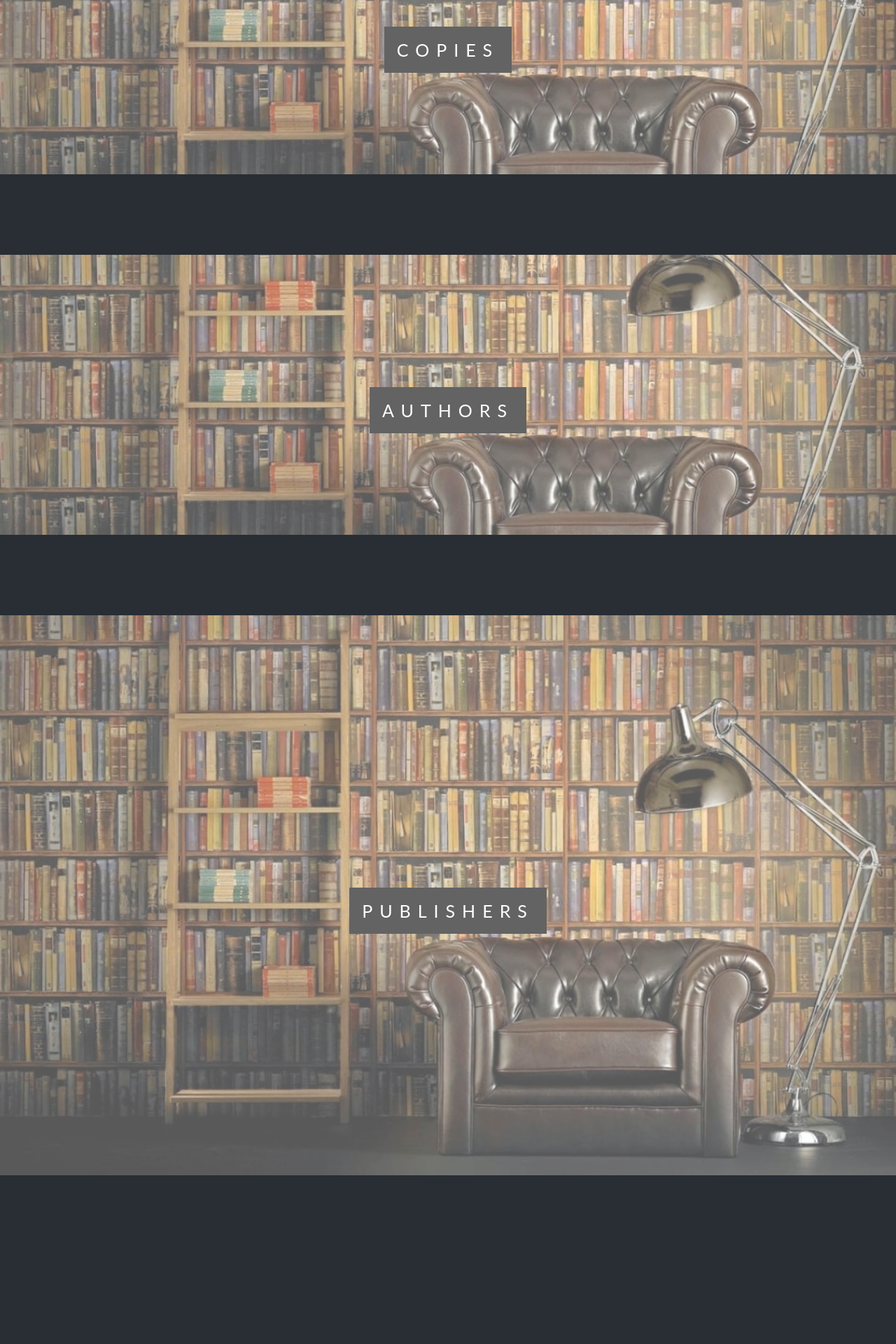
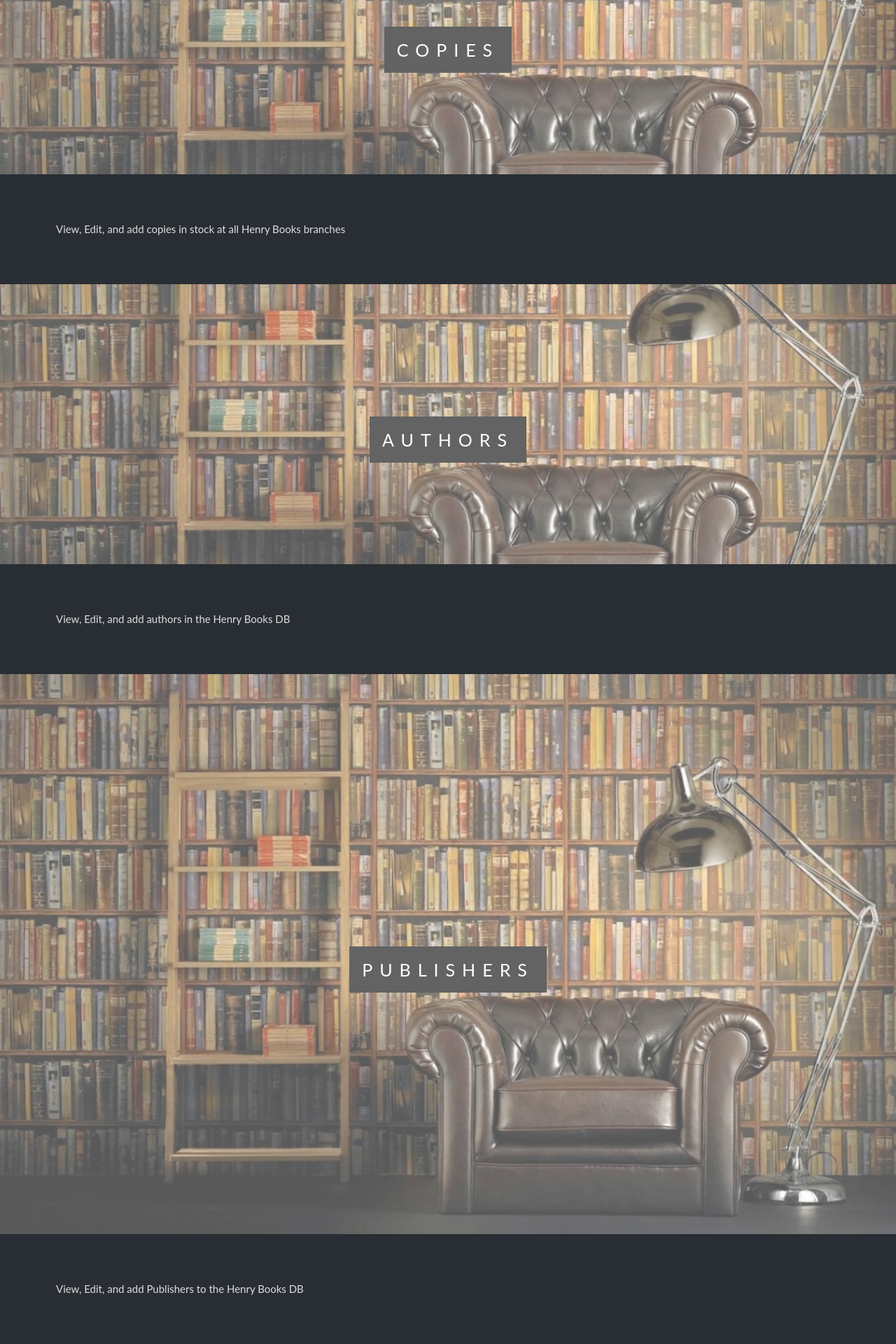
Before and after one commit to apardo04/cop4710_flask_asg5, a Flask app: page / in a window 1280 px wide. Shown: the part 1163-3083 px from the top of the page at 70% size. Before the commit the page ends 2842 px from the top, so only its background shows below. Run offline with Flask 2, Linux system fonts and the light colour scheme.

Commit message:
editing homepage; adding edit to all other tables

```diff
--- a/app.py
+++ b/app.py
@@ -63,15 +63,25 @@ def book_add():
     db.query("INSERT INTO book(bookCode, title, publisherCode, type, paperback) VALUES(" + bookCode + ", '" + title + "','" + publisherCode+ "', '" + type + "', '" + paperback + "');")
     return redirect("/books")
 
+@app.route("/books/edit", methods=["POST"])
+def book_edit():
+    bookCode = request.form['bookCode']
+    title = request.form['title']
+    publisherCode = request.form['publisherCode']
+    type = request.form['type']
+    paperback = request.form['paperback']
+    db.query("UPDATE book SET title ='" + title + "', publisherCode = '" + publisherCode + "', type = '" + type + "', paperback = '" + paperback + "' WHERE bookCode = '" + bookCode + "';")
+    return redirect('/books')
+
 @app.route("/copies")
 def copies():
-    db.query("SELECT title, branchName, copyNum, quality, price, copy.bookCode, copy.branchNum FROM book.copy INNER JOIN book, branch WHERE copy.bookCode = book.bookCode AND copy.branchNum = branch.branchNum;")
+    db.query("SELECT title, branchName, copyNum, quality, price, copy.bookCode, copy.branchNum, copy.bookCode FROM book.copy INNER JOIN book, branch WHERE copy.bookCode = book.bookCode AND copy.branchNum = branch.branchNum;")
     r = db.store_result().fetch_row(0)
     copies = {}
     i = 0
     for x in r:
         copies[i] = {"title": x[0].decode('utf8'), "branchName": x[1].decode('utf8'), "copyNum": x[2],
-                    "quality": x[3].decode('utf8'), "price": x[4], "bookCode": x[5].decode("utf8"), "branchNum": x[6]}
+                    "quality": x[3].decode('utf8'), "price": x[4], "bookCode": x[5].decode("utf8"), "branchNum": x[6], "bookCode": x[7].decode('utf8')}
         i = i + 1
     return render_template("content.html", page="copies", data=copies)
 
@@ -92,6 +102,19 @@ def copy_add():
     price = request.form['price']
     db.query("INSERT INTO copy(bookCode, branchNum, copyNum, quality, price) VALUES (" + bookCode + ", " + branchNum + ", " +  copyNum + ", '" + quality + "', " + price + ");")
     return redirect("/copies")
+
+@app.route("/copies/edit", methods=["POST"])
+def copy_edit():
+    original_bookCode = request.form['original_bookCode']
+    original_branchNum = request.form['original_branchNum']
+    original_copyNum = request.form['original_copyNum']
+    bookCode = request.form['bookCode']
+    branchNum = request.form['branchNum']
+    copyNum = request.form['copyNum']
+    quality = request.form['quality']
+    price = request.form['price']
+    db.query("UPDATE copy SET bookCode ='" + bookCode + "', branchNum = '" + branchNum + "', copyNum = '" + copyNum + "', quality = '" + quality + "', price = '" + price + "' WHERE bookCode = '" + original_bookCode + "' AND branchNum = '" + original_branchNum + "' AND copyNum = '" + original_copyNum + "';")
+    return redirect('/copies')
 
 @app.route("/publishers")
 def publishers():
--- a/templates/content.html
+++ b/templates/content.html
@@ -86,7 +86,7 @@ h3 {
 
 <div style="position:relative;">
   <div style="color:#ddd;background-color:#282E34;text-align:center;padding:50px 80px;text-align: justify;">
-    <p></p>
+    <p>View, Edit, and add copies in stock at all Henry Books branches</p>
   </div>
 </div>
 
@@ -98,13 +98,19 @@ h3 {
 
 <div style="position:relative;">
   <div style="color:#ddd;background-color:#282E34;text-align:center;padding:50px 80px;text-align: justify;">
-    <p></p>
+    <p>View, Edit, and add authors in the Henry Books DB</p>
   </div>
 </div>
 
 <div class="bgimg-1">
   <div class="caption">
       <a href="/publishers"><span class="border">PUBLISHERS</span></a>
+  </div>
+</div>
+
+<div style="position:relative;">
+  <div style="color:#ddd;background-color:#282E34;text-align:center;padding:50px 80px;text-align: justify;">
+    <p>View, Edit, and add Publishers to the Henry Books DB</p>
   </div>
 </div>
 {% endblock %}
@@ -142,13 +148,23 @@ h3 {
             <th>Title</th>
             <th>Type</th>
             <th>Paperback</th>
+            <th>Publisher Code</th>
+            <th>Edit</th>
             <th>Delete</th>
         </tr>
         {% for x in data %}
-                <tr id="{{ data[x]["title"] }}" class="book">
-                    <td>{{ data[x]["title"] }}</td>
-                    <td>{{ data[x]["type"] }}</td>
-                    <td>{{ data[x]["paperback"] }}</td>
+                <tr>
+                    <form action="{{ url_for('book_edit') }}" method="post">
+                        <td><input type="text" class="edit-input edit-{{x}}" name="title" value="{{ data[x]["title"] }}"/><span class="data-text book edit-{{x}}" id="{{ data[x]["title"] }}">{{ data[x]["title"] }}</span></td>
+                        <td><input type="text" class="edit-input edit-{{x}}" name="type" value="{{ data[x]["type"] }}"/><span class="data-text edit-{{x}}">{{ data[x]["type"] }}</span></td>
+                        <td><input type="text" class="edit-input edit-{{x}}" name="paperback" value="{{ data[x]["paperback"] }}"/><span class="data-text edit-{{x}}">{{ data[x]["paperback"] }}</span></td>
+                        <td><input type="text" class="edit-input edit-{{x}}" name="publisherCode" value="{{ data[x]["publisherCode"] }}"/><span class="data-text edit-{{x}}">{{ data[x]["publisherCode"] }}</span></td>
+                        <td>
+                            <i class="fa fa-pencil-square-o edit-btn" aria-hidden="true" id="edit-{{x}}"></i>
+                            <input type="submit" value="Submit" class="edit-submit edit-{{ x }}">
+                            <input type="hidden" value="{{x}}" name="bookCode">
+                        </td>
+                    </form>
                     <td><button pk="{{x}}" class="delete" page="books">Delete</button></td>
                 </tr>
         {% endfor %}
@@ -194,19 +210,43 @@ h3 {
     <table>
         <tr>
             <th>Title</th>
+            <th>Book Code</th>
             <th>Branch</th>
+            <th>Branch Number</th>
             <th>Number of Copies</th>
             <th>Quality</th>
             <th>Price</th>
+            <th>Edit</th>
             <th>Delete</th>
         </tr>
         {% for x in data %}
                 <tr>
-                    <td>{{ data[x]["title"] }}</td>
-                    <td>{{ data[x]["branchName"] }}</td>
-                    <td>{{ data[x]["copyNum"] }}</td>
-                    <td>{{ data[x]["quality"] }}</td>
-                    <td>{{ data[x]["price"] }}</td>
+                    <form action="{{ url_for('copy_edit') }}" method="post">
+                        <td>{{ data[x]["title"] }}</td>
+                        <td>
+                            <input type="hidden" name="original_bookCode" value="{{ data[x]["bookCode"] }}"/>
+                            <input type="text" class="edit-input edit-{{x}}" name="bookCode" value="{{ data[x]["bookCode"] }}"/>
+                            <span class="data-text edit-{{x}}" id="{{ data[x]["bookCode"] }}">{{ data[x]["bookCode"] }}</span>
+                        </td>
+                        <td>{{ data[x]["branchName"] }}</td>
+                        <td>
+                            <input type="hidden" name="original_branchNum" value="{{ data[x]["branchNum"] }}"/>
+                            <input type="text" class="edit-input edit-{{x}}" name="branchNum" value="{{ data[x]["branchNum"] }}"/>
+                            <span class="data-text edit-{{x}}" id="{{ data[x]["branchNum"] }}">{{ data[x]["branchNum"] }}</span>
+                        </td>
+                        <td>
+                            <input type="hidden" name="original_copyNum" value="{{ data[x]["copyNum"] }}"/>
+                            <input type="text" class="edit-input edit-{{x}}" name="copyNum" value="{{ data[x]["copyNum"] }}"/>
+                            <span class="data-text edit-{{x}}" id="{{ data[x]["copyNum"] }}">{{ data[x]["copyNum"] }}</span>
+                        </td>
+                        <td><input type="text" class="edit-input edit-{{x}}" name="quality" value="{{ data[x]["quality"] }}"/><span class="data-text edit-{{x}}" id="{{ data[x]["quality"] }}">{{ data[x]["quality"] }}</span></td>
+                        <td><input type="text" class="edit-input edit-{{x}}" name="price" value="{{ data[x]["price"] }}"/><span class="data-text edit-{{x}}" id="{{ data[x]["price"] }}">{{ data[x]["price"] }}</span></td>
+                        <td>
+                            <i class="fa fa-pencil-square-o edit-btn" aria-hidden="true" id="edit-{{x}}"></i>
+                            <input type="submit" value="Submit" class="edit-submit edit-{{ x }}">
+                            <input type="hidden" value="{{x}}" name="bookCode">
+                        </td>
+                    </form>
                     <td><button pk="{{x}}" bookCode="{{ data[x]['bookCode'] }}" branchNum="{{ data[x]['branchNum'] }}" copyNum="{{ data[x]['copyNum'] }}" class="delete" page="copies">Delete</button></td>
                 </tr>
         {% endfor %}
```
